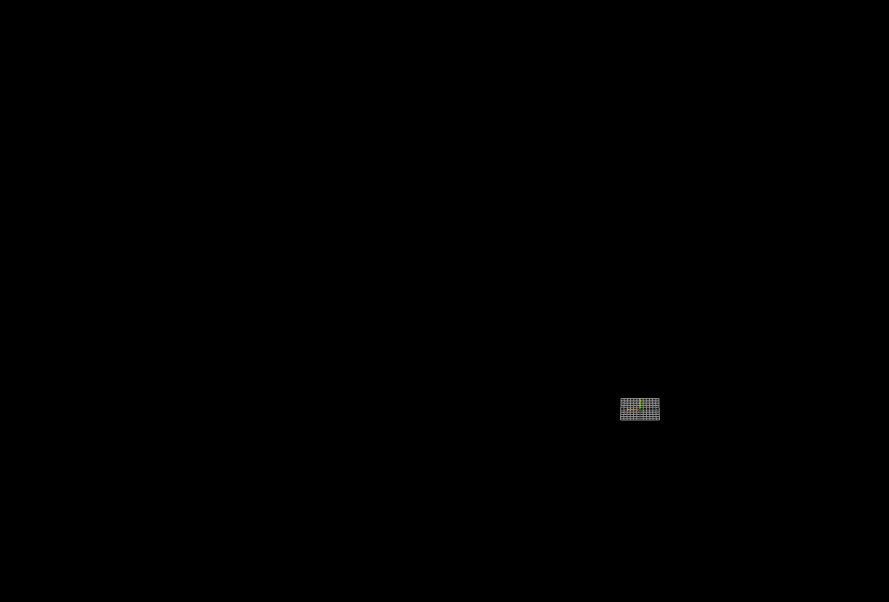
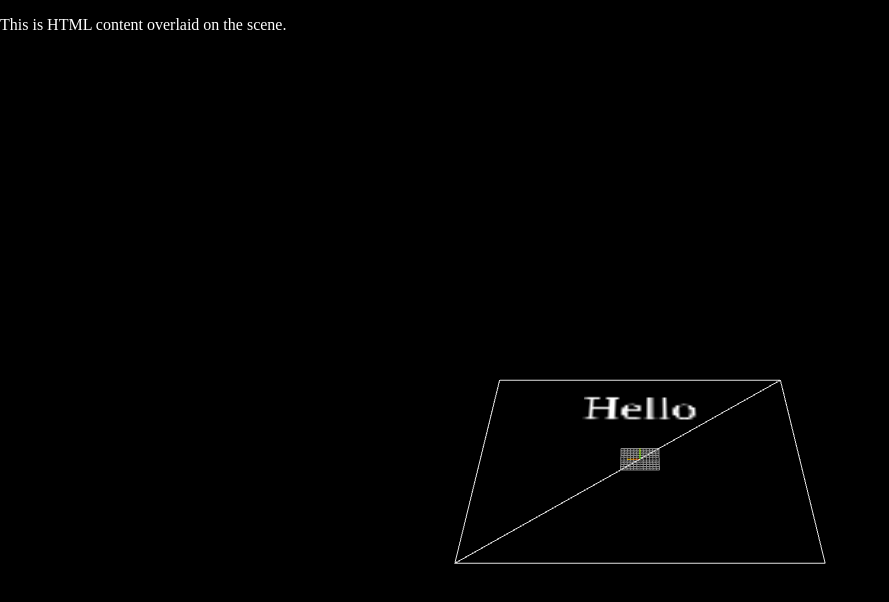
Before and after one commit to noahschlick/3dPortfolio, a website built with Vite: page index.html in a window 1280 px wide. Shown: the whole page, without its empty margins (0-889 px from the left). Built offline with nearby package versions, Linux system fonts and the light colour scheme; files whose address does not match are found by name.

Commit message:
Add HTML Content

```diff
--- a/MaterialObjects/ground.js
+++ b/MaterialObjects/ground.js
@@ -2,17 +2,19 @@ import * as THREE from 'three';
 import { OrbitControls } from 'three/examples/jsm/controls/OrbitControls.js';
 
 export class Ground {
-    constructor(color, size) {
+    constructor(color, size, html) {
         this.color = color;
         this.size = size;
-        const groundGeo = new THREE.PlaneGeometry(this.size.x, this.size.y);
+        const groundGeo = new THREE.PlaneGeometry(100, 100);
         const groundMat = new THREE.MeshBasicMaterial({
             color: this.color,
             side: THREE.DoubleSide,
             wireframe: true
         });
+
         const groundMesh = new THREE.Mesh(groundGeo, groundMat);
         this.groundMesh = groundMesh
+        this.groundMesh.htmlElement = html;
     }
 
     getGroundMesh() {
--- a/index.html
+++ b/index.html
@@ -10,13 +10,22 @@
       body {
         width: 100%;
         height: 100%;
-        position: fixed;
+        position: absolute;
         top: 10;
         left: 10;
         background: #000000;
         margin: 0;
         padding: 0;
+        z-index: -1;
+        overflow: hidden;
+      }
 
+
+
+      p {
+
+        color: #FFFFFF;
+        z-index: -1;
       }
       .progress-bar-container {
         position: absolute;
@@ -30,6 +39,13 @@
         flex-direction: column;
         justify-content: center;
         align-items: center;
+      }
+
+      .items {
+        position: relative;
+        z-index: 99;
+
+        overflow: hidden;
       }
 
       #progress-bar {
@@ -51,6 +67,8 @@
         justify-content: center;
         align-items: center;
       }
+
+
     </style>
   </head>
   <body>
@@ -59,6 +77,14 @@
       <progress id="progress-bar" value="0" max="100"></progress>
     </div>
 
-    <script type="module" src="/main.js"> </script>
+    <div class="container">
+      <script type="module" src="/main.js"> </script>
+    </div>
+
+
+    <div class="overlay">
+      <p>This is HTML content overlaid on the scene.</p>
+    </div>
   </body>
+
 </html>
--- a/main.js
+++ b/main.js
@@ -9,6 +9,8 @@ import { BoxPhysics } from './PhisicsObjects/BoxPhysics';
 import { SpherePhysics } from './PhisicsObjects/SpherePhysics';
 import { GLTFLoader } from 'three/addons/loaders/GLTFLoader.js';
 import { RGBELoader } from 'three/addons/loaders/RGBELoader.js';
+import { CSS3DRenderer, CSS3DObject } from 'three/addons/renderers/CSS3DRenderer.js';
+
 
 
 const renderer = new THREE.WebGLRenderer({antialias: true});
@@ -16,9 +18,8 @@ renderer.setSize(window.innerWidth, window.innerHeight);
 document.body.appendChild(renderer.domElement);
 const loadingManager = new THREE.LoadingManager();
 
-// loadingManager.onStart = function(url, item, total) {
-//   console.log(`Started Loading ${url}`)
-// }
+
+
 
 const progressBar = document.getElementById('progress-bar')
 
@@ -38,6 +39,14 @@ loadingManager.onError = function(url) {
 
 const rgbeLoader = new RGBELoader(loadingManager)
 const gltfLoader = new GLTFLoader(loadingManager)
+
+const labelRenderer = new CSS3DRenderer();
+labelRenderer.setSize(window.innerWidth, window.innerHeight);
+labelRenderer.domElement.style.position = 'absolute';
+labelRenderer.domElement.style.top = '0px';
+labelRenderer.domElement.style.pointerEvents = 'none';
+labelRenderer.domElement.style.overflow = 'hidden';
+document.body.appendChild(labelRenderer.domElement);
 // Sets the color of the background
 //renderer.setClearColor(0xFEFEFE);
 
@@ -64,9 +73,27 @@ scene.add(group);
 // Sets orbit control to move the camera around
 const orbit = new OrbitControls(camera, renderer.domElement);
 
+// Create Element
+const p = document.createElement('p');
+p.textContent = 'Hello';
+// const cPointLabel = new CSS3DObject(p);
+// scene.add(cPointLabel);
+// cPointLabel.position.set(-6, 0.8, 4);
+
+const div = document.createElement('div');
+div.appendChild(p);
+
+const divContainer = new CSS3DObject(div);
+divContainer.rotateY(15.7);
+divContainer.rotateZ(0);
+divContainer.rotateX(-1.5);
+divContainer.position.set(0, 0, 0)
+
+scene.add(divContainer);
+
 // Camera positioning
 camera.position.set(group.position.x + 0, group.position.y + 20, group.position.z + -30);
-orbit.update()
+orbit.update();
 
 // GLTF Object
 rgbeLoader.load('./Environment/MR_INT-001_NaturalStudio_NAD.hdr', function(texture) {
@@ -95,7 +122,9 @@ const axesHelper = new THREE.AxesHelper(4);
 scene.add(axesHelper);
 
 // Add Ground Material
-const ground = new Ground(0xffffff, {x: 3000, y: 3000})
+var htmlElement = document.createElement('h1');
+htmlElement.innerHTML = 'This is some HTML content.asdfjlasdjkflsdjflsdjflskdjflskdjflskdjflskdjflskjdflskdjflskdjflskdjflskdjflskdjflskdjflsdkjflskdjflskdjflskdjflsdkjflsdkfjslkfjlsdkjflskdjflskdjflsdkfj';
+const ground = new Ground(0xffffff, {x: 3000, y: 3000}, htmlElement)
 scene.add(ground.getGroundMesh())
 
 
@@ -136,6 +165,8 @@ function animate(time) {
   ground.mergePhysics(groundPhys.getPosition(), groundPhys.getQuaternion());
   group.position.copy(spherePhys.getPosition(), spherePhys.getQuaternion())
   camera.position.set(group.position.x + 0, group.position.y + 150, group.position.z + -250);
+  //camera.position.set(0, 150, -250);
+  labelRenderer.render(scene, camera);
 
   renderer.render(scene, camera);
 }
@@ -145,6 +176,7 @@ window.addEventListener('resize', function() {
   camera.aspect = window.innerWidth / window.innerHeight;
   camera.updateProjectionMatrix();
   renderer.setSize(window.innerWidth, window.innerHeight);
+  labelRenderer.setSize(this.window.innerWidth, this.window.innerHeight);
 });
 
 document.addEventListener('keydown', function(event) {
```
